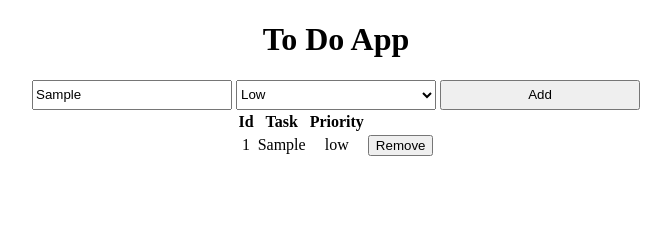
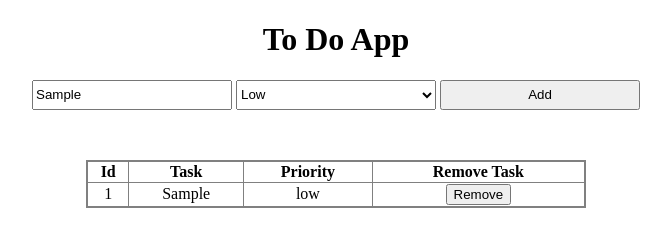
Before and after one commit to Hussein-r/JSToDoApp, a plain HTML site: page index.html in a window 1280 px wide. Both pictures are taken after typing "Sample" into the empty fields and a click on the button "Add". Shown: the whole page, without its empty margins (304-975 px from the left). Drawn offline with Linux system fonts and the light colour scheme.

Commit message:
ordering priorites

```diff
--- a/index.html
+++ b/index.html
@@ -23,6 +23,7 @@
             <th>Id</th>
             <th>Task</th>
             <th>Priority</th>
+            <th>Remove Task</th>
           </tr>
         </thead>
         <tbody id="tablebody">
--- a/script.js
+++ b/script.js
@@ -1,4 +1,9 @@
 let tasks = [];
+const priority = {
+  low: 1,
+  medium: 2,
+  high: 3,
+};
 class Task {
   constructor(id, task, priority) {
     this.id = id;
@@ -28,9 +33,11 @@ document.addEventListener("DOMContentLoaded", () => {
 
 function loadTasks() {
   let tasksTable = "";
-  tasks.forEach((task) => {
-    tasksTable += `<tr><td>${task.id}</td><td>${task.task}</td><td>${task.priority}</td><td><button class="delbtn" onclick="removeTask(${task.id})">Remove</button></td></tr>`;
-  });
+  tasks
+    .sort((t1, t2) => priority[t1.priority] - priority[t2.priority])
+    .forEach((task) => {
+      tasksTable += `<tr><td>${task.id}</td><td>${task.task}</td><td>${task.priority}</td><td><button class="delbtn" onclick="removeTask(${task.id})">Remove</button></td></tr>`;
+    });
   document.querySelector("tbody").innerHTML = tasksTable;
 }
 
--- a/style.css
+++ b/style.css
@@ -10,7 +10,14 @@ body{
 
 }
 table{
-    margin:auto;}
+    margin: 50px auto;
+    width:500px;
+    border:2px solid grey;
+    border-collapse: collapse;
+}
+th,td{
+    border:1px solid grey;
+}
 .hidden{
     margin:auto;
     display:none;
```
